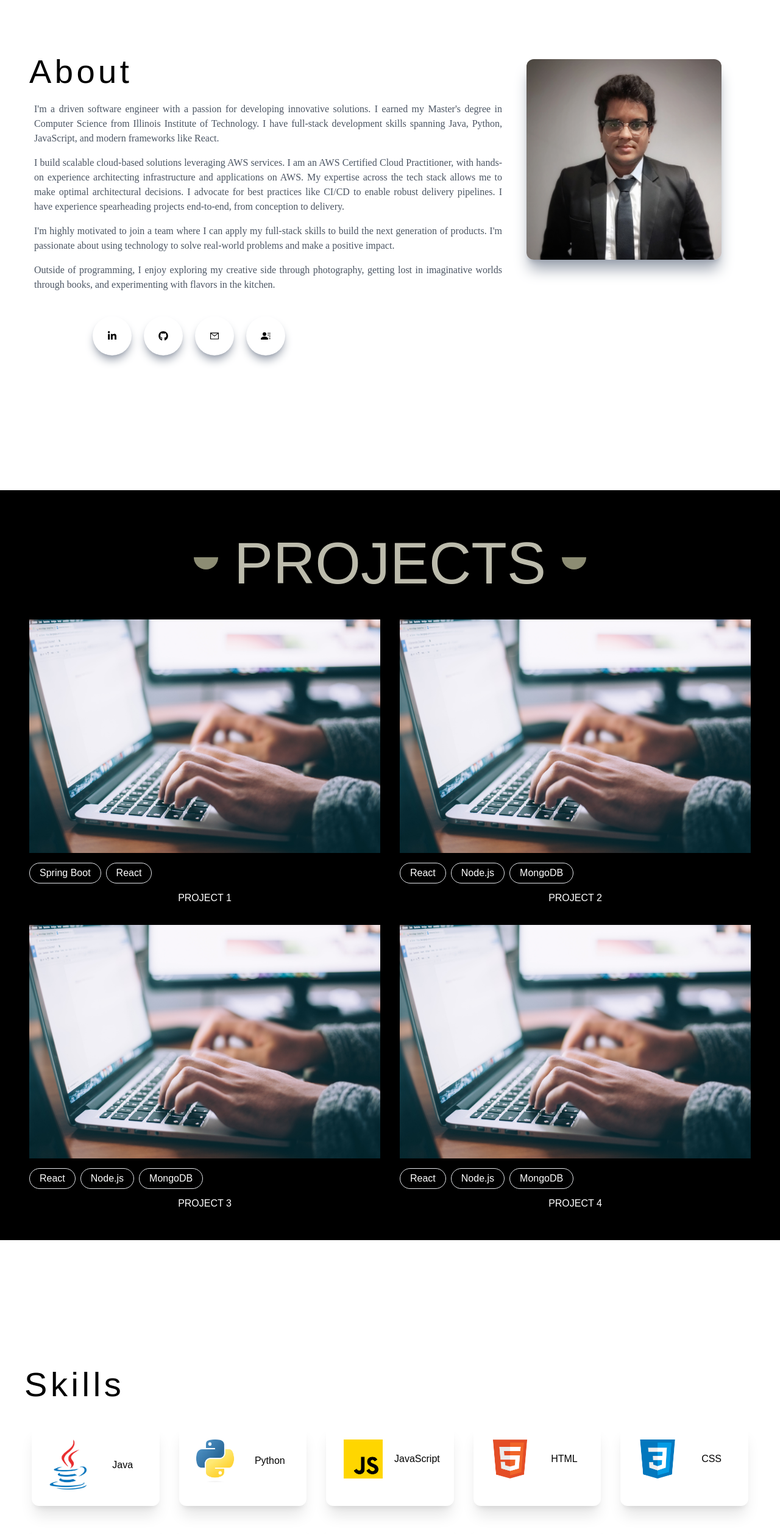
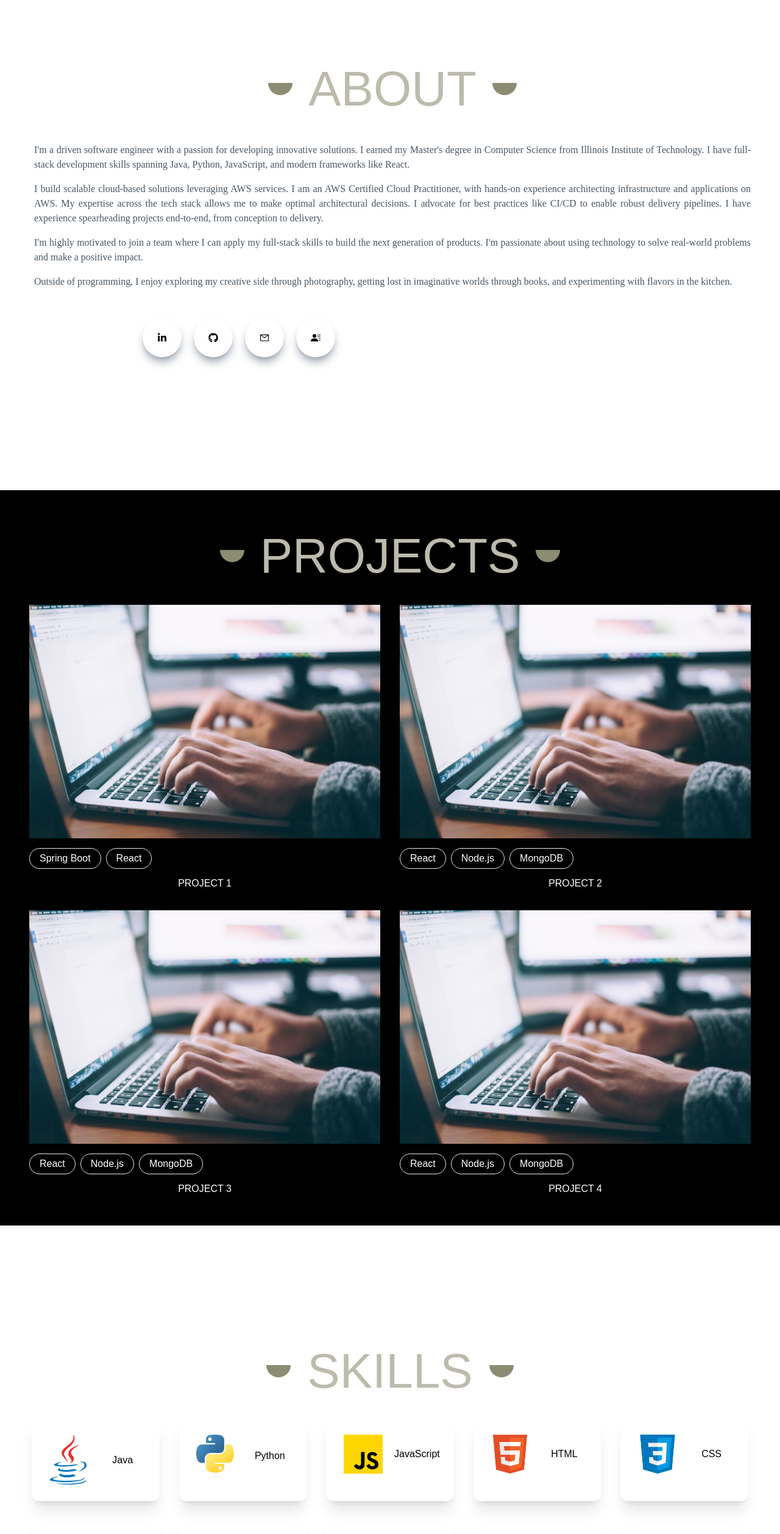
Before and after one commit to Varun710/Next-Website, a Next.js app: page / in a window 1280 px wide. Shown: the part 860-3376 px from the top of the page at 61% size. Built offline with nearby package versions, Linux system fonts and the light colour scheme; a web font is replaced by a local one.

Commit message:
Headings changes

```diff
--- a/components/About.jsx
+++ b/components/About.jsx
@@ -5,6 +5,7 @@ import aboutImg from "../public/assets/Varun.jpeg";
 import { AiOutlineMail } from "react-icons/ai";
 import { BsFillPersonLinesFill } from "react-icons/bs";
 import { FaGithub, FaLinkedinIn } from "react-icons/fa";
+import Heading from "./Heading";
 
 const About = () => {
   return (
@@ -12,11 +13,9 @@ const About = () => {
       id="about"
       className="w-full md:h-screen md:pr-10 flex items-center py-16 pl-[3rem]"
     >
-      <div className="max-w-[1240px] m-auto md:grid grid-cols-3 gap-8">
+      <div className="max-w-[1240px] m-auto md:grid grid-cols-2 gap-8">
         <div className="col-span-2">
-          <h1 className="text-[2.5rem] md:text-[3.4rem] tracking-widest text-black] ml-[-0.5rem] sm:ml-0 md:ml-0">
-            About
-          </h1>
+          <Heading title="About" />
 
           {/* About Content */}
 
@@ -50,15 +49,10 @@ const About = () => {
             experimenting with flavors in the kitchen.
           </p>
         </div>
-        <div className="mb-[8rem] mt-5 mr-[5.5rem] ml-[-1rem] sm:mr-0 sm:ml-0 md:mr-[6rem]">
-          <div className="w-80 h-50 m-auto  shadow-xl shadow-gray-400 rounded-xl flex items-center justify-center hover:scale-105 ease-in duration-300">
-            <Image src={aboutImg} className="rounded-xl" alt="/" />
-          </div>
-        </div>
 
         {/* Social icons */}
 
-        <div className="pb-5 pl-10 mt-[-5rem] sm:pt-[3rem] md:ml-[8rem] lg:mt-[-8rem]">
+        <div className="sm:pt-[3rem] md:ml-[8rem] lg:mt-[-8rem] flex items-center justify-center">
           <div className="flex items-center justify-center max-w-[220px] sm:max-w-[330px] sm:m-auto">
             <a
               href="https://www.linkedin.com/in/varun-raghu/"
--- a/components/Contact.jsx
+++ b/components/Contact.jsx
@@ -1,14 +1,11 @@
 import React from "react";
+import Heading from "./Heading";
 
 const Contact = () => {
   return (
     <div id="contact" className="w-full h-screen bg-black text-white">
       <div className="flex flex-col p-4 justify-center w-full h-screen">
-        <div className="pb-8 flex justify-center items-center">
-          <p className="text-[2.5rem] md:text-[3rem] lg:text-[3.4rem] tracking-widest border-gray-500">
-            Let's talk
-          </p>
-        </div>
+        <Heading title="Let's Talk" />
 
         <div className=" flex justify-center items-center">
           <form
--- a/components/Heading.jsx
+++ b/components/Heading.jsx
@@ -6,7 +6,7 @@ export default function Heading({ title }) {
       <div className="section-heading select-none">
         <div className="heading flex items-center justify-center space-x-[3%] pb-5">
           <HeadingSVG />
-          <h2 className="w-fit text-5xl font-medium uppercase text-secondary-600 text-laundry-blue ">
+          <h2 className="w-fit text-[2.5rem] lg:text-4xl font-medium uppercase text-secondary-600 text-laundry-blue ">
             {title}
           </h2>
           <HeadingSVG />
--- a/components/Navbar.jsx
+++ b/components/Navbar.jsx
@@ -242,7 +242,7 @@ const Navbar = () => {
           className={
             nav
               ? " fixed right-0 top-0 w-[55%] sm:w-[60%] md:w-[45%] h-screen bg-[#ecf0f3] p-10 ease-in duration-500"
-              : "fixed right-[-100%] top-0 p-10 ease-in duration-500"
+              : "fixed right-[-100%] top-0 p-10 h-screen ease-in duration-500"
           }
         >
           <div>
--- a/components/Skills.jsx
+++ b/components/Skills.jsx
@@ -6,27 +6,23 @@ import Javascript from "../public/assets/skills/javascript.png";
 import ReactImg from "../public/assets/skills/react.png";
 import Tailwind from "../public/assets/skills/tailwind.png";
 import Github from "../public/assets/skills/github1.png";
-import Firebase from "../public/assets/skills/firebase.png";
 import NextJS from "../public/assets/skills/nextjs.png";
 import AWS from "../public/assets/skills/aws.png";
 import Java from "../public/assets/skills/Java.png";
 import Python from "../public/assets/skills/python.png";
-import Dart from "../public/assets/skills/dart.png";
 import Docker from "../public/assets/skills/docker.png";
-import Flask from "../public/assets/skills/flask.svg";
-import Flutter from "../public/assets/skills/flutter.png";
 import Mongo from "../public/assets/skills/mongo.png";
 import Node from "../public/assets/skills/node.png";
 import Restful from "../public/assets/skills/restful.png";
 import MySQL from "../public/assets/skills/MySQL.png";
+import Heading from "./Heading";
 
 const Skills = () => {
   return (
+    <section>
       <div id="skills" className="w-full lg:h-screen mb-[4rem]">
         <div className="max-w-[1240px] mx-auto flex flex-col justify-center h-full">
-        <h1 className="text-[3.5rem] tracking-widest text-black  mb-6 ml-5">
-          Skills
-        </h1>
+          <Heading title="Skills" />
           <div className="grid grid-cols-2 md:grid-cols-3 lg:grid-cols-5 gap-8 mx-8">
             {/* java */}
             <div className="p-6 shadow-xl rounded-xl hover:scale-105 ease-in duration-300">
@@ -210,6 +206,7 @@ const Skills = () => {
           </div>
         </div>
       </div>
+    </section>
   );
 };
 
--- a/pages/_document.js
+++ b/pages/_document.js
@@ -4,7 +4,7 @@ export default function Document() {
   return (
     <Html lang="en">
       <Head>
-        <meta name="viewport" content="width=device-width, initial-scale=1" />
+        {/* <meta name="viewport" content="width=device-width, initial-scale=1" /> */}
         <link rel="preconnect" href="https://fonts.googleapis.com" />
         <link rel="preconnect" href="https://fonts.gstatic.com" crossorigin />
         <link
```
Lines whose indentation alone changed are shown as unchanged.
